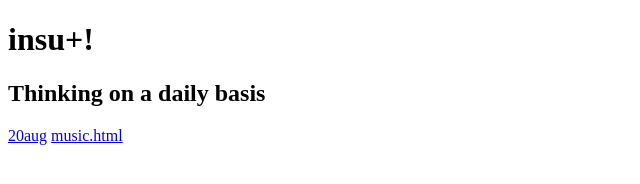
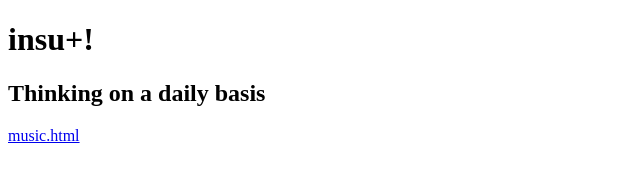
Before and after one commit to eKiepuszewskiTUE/insuisonline, a plain HTML site: page index.html in a window 1280 px wide. Shown: the full height of the page, 0-640 px from the left. Drawn offline with Linux system fonts and the light colour scheme.

Commit message:
removed acces to 20aug.html

```diff
--- a/index.html
+++ b/index.html
@@ -11,7 +11,6 @@
     <h1>insu+!</h1>
     <div>
         <h2>Thinking on a daily basis</h2>
-        <a href="20Aug.html">20aug</a>
         <a href="music.html">music.html</a>
     </div>
 </body>
```
